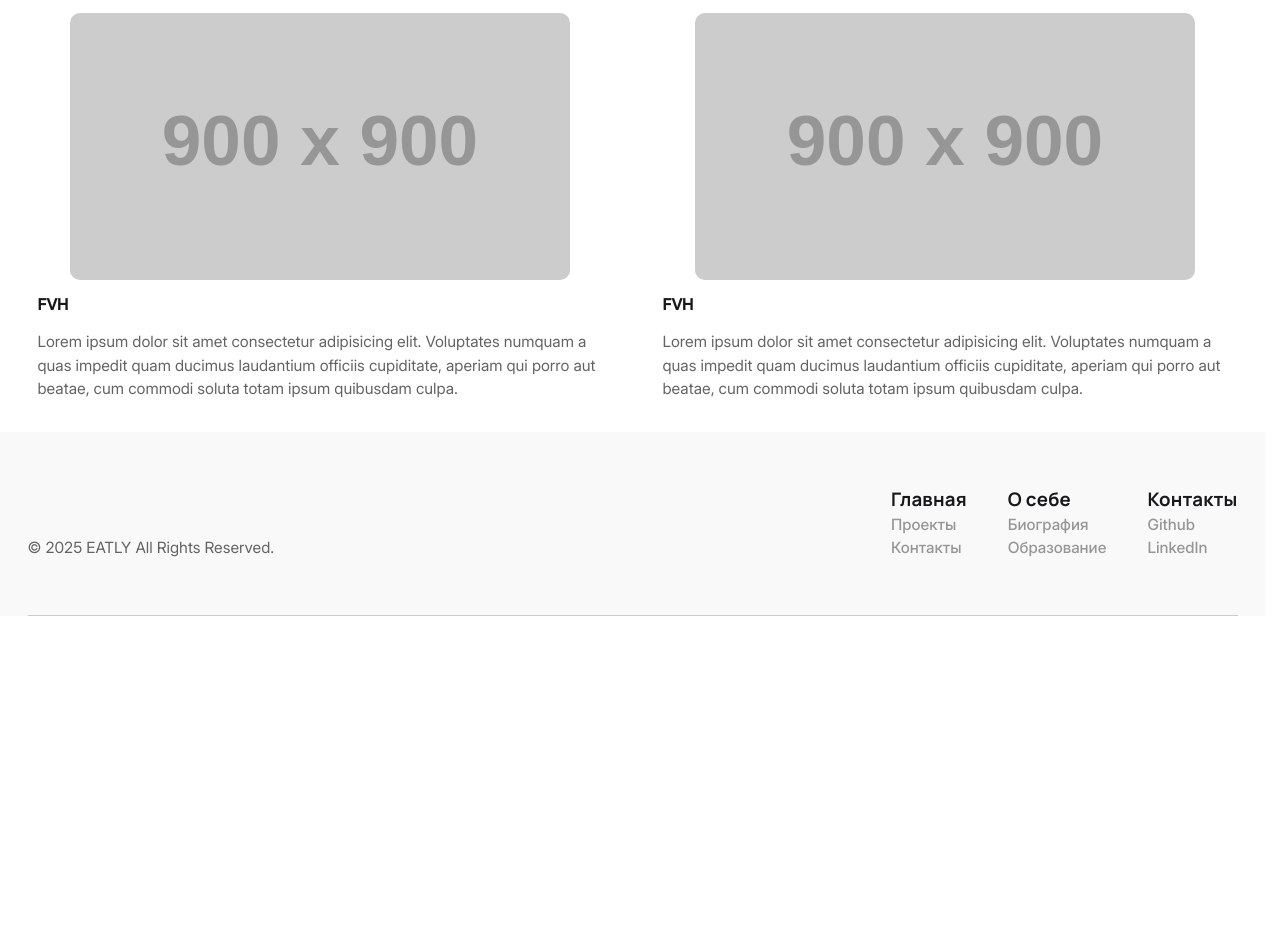
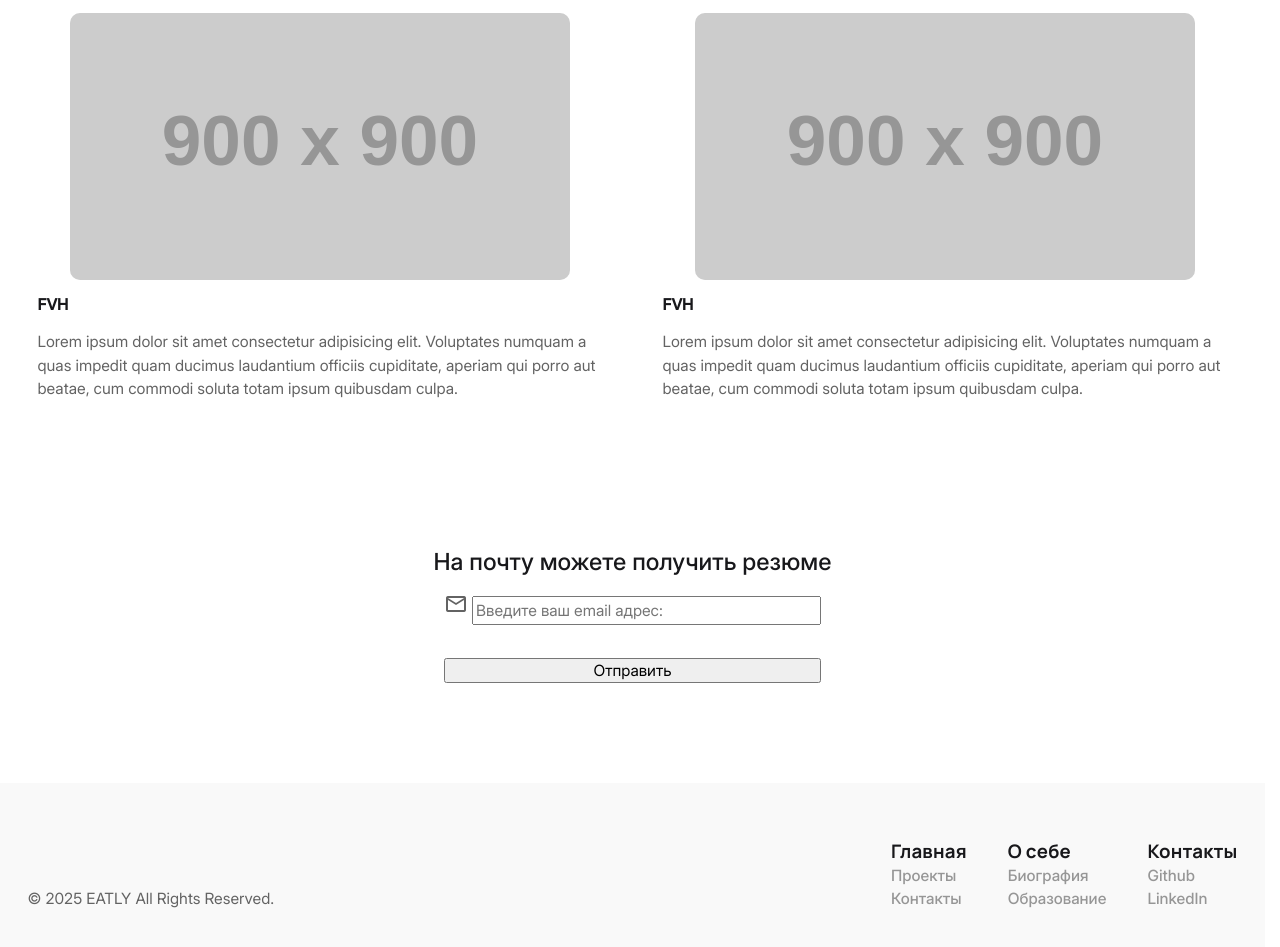
Before and after one commit to JuTeeX2/Portfolio, a website with bundled scripts: page index.html in a window 1280 px wide. Shown: the part 972-1919 px from the top of the page. Before the commit the page ends 1588 px from the top, so only its background shows below. Built offline with nearby package versions, Linux system fonts and the light colour scheme; placeholder pictures from the web are drawn by us.

Commit message:
form blog

```diff
--- a/index.html
+++ b/index.html
@@ -6,6 +6,7 @@
   <meta name="viewport" content="width=device-width, initial-scale=1.0" />
   <title>Portflio</title>
   <link rel="stylesheet" href="./styles/main.css" />
+  <link rel="stylesheet" href="https://fonts.googleapis.com/css2?family=Material+Symbols+Outlined:opsz,wght,FILL,GRAD@24,400,0,0&icon_names=mail" />
   <script src="./scripts/main.js" type="module" defer></script>
 </head>
 
@@ -130,6 +131,25 @@
           </div>
         </div>
       </section>
+      <section id="contact" class="contact" aria-labelledby="contact-blog">
+        <div class="container">
+          <div class="contact__body">
+          <h3>На почту можете получить резюме</h3>
+          <div class="contact__group">
+            <form action="forms/email-list.php" class="contact__group_form">
+              <div class="contact__group-mail">
+                 <span class="material-symbols-outlined">mail</span>
+                 <label for="email" class="sr-only">Введите ваш email адрес:</label>
+                 <input type="email" id="email" placeholder="Введите ваш email адрес:"
+                 oninput="validateEmail()" onfocus="hideError()" pattern=".+@example\.com" size="30" name="user-email" required>
+              </div>
+              <div id="error-message" class="error">Некоректный адрес электронной почты</div>
+              <input type="button" value="Отправить" form="email">
+            </form>
+          </div>
+          </div>
+        </div>
+      </section>
   </main>
   <footer class="footer">
     <div class="container">
--- /dev/null
+++ b/styles/blocks/_contact.scss
@@ -0,0 +1,34 @@
+@use '../helpers' as *;
+
+.contact {
+    background-color: var(--color-light);
+
+    &__body {
+        display: flex;
+        flex-direction: column;
+        align-items: center;
+        width: 100%;
+        padding-block: fluid(150,30);
+    }
+
+    &__group {
+
+        .error {
+            @include hide();
+        }
+
+        &_form {
+            display: grid;
+            // grid-template-columns: 30% auto;
+            gap: rem(5);
+        }
+
+        &-mail {
+            align-self: center;
+
+            #email {
+                outline: none;
+            }
+        }
+    }
+}
--- /dev/null
+++ b/styles/blocks/_forms.scss
@@ -0,0 +1,11 @@
+@use '../helpers' as *;
+
+.sr-only {
+  position: absolute;
+  width: 1px;
+  height: 1px;
+  padding: 0;
+  overflow: hidden;
+  white-space: nowrap;
+  border: 0;
+}
--- a/styles/main.scss
+++ b/styles/main.scss
@@ -16,3 +16,6 @@
 @use 'blocks/hero';
 @use 'blocks/projects';
 @use 'blocks/filter';
+
+@use 'blocks/contact';
+@use 'blocks/forms';
```
Also changed, not shown: styles/main.css, 2 other files.
